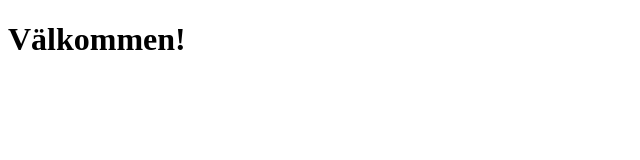
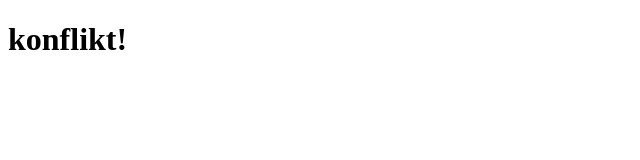
Before and after one commit to albinglindell/git-test, a plain HTML site: page index.html in a window 1280 px wide. Shown: the whole page, without its empty margins (0-640 px from the left). Drawn offline with Linux system fonts and the light colour scheme.

Commit message:
konflikt

```diff
--- a/index.html
+++ b/index.html
@@ -7,6 +7,6 @@
     <title>Document</title>
 </head>
 <body>
-    <h1>Välkommen!</h1>
+    <h1>konflikt!</h1>
 </body>
 </html>
```
